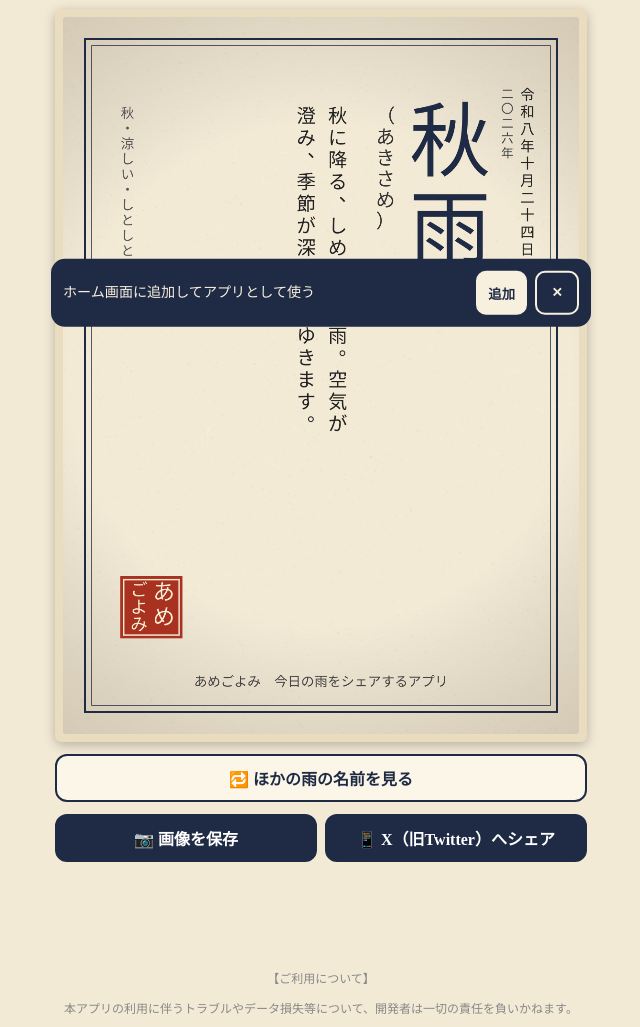
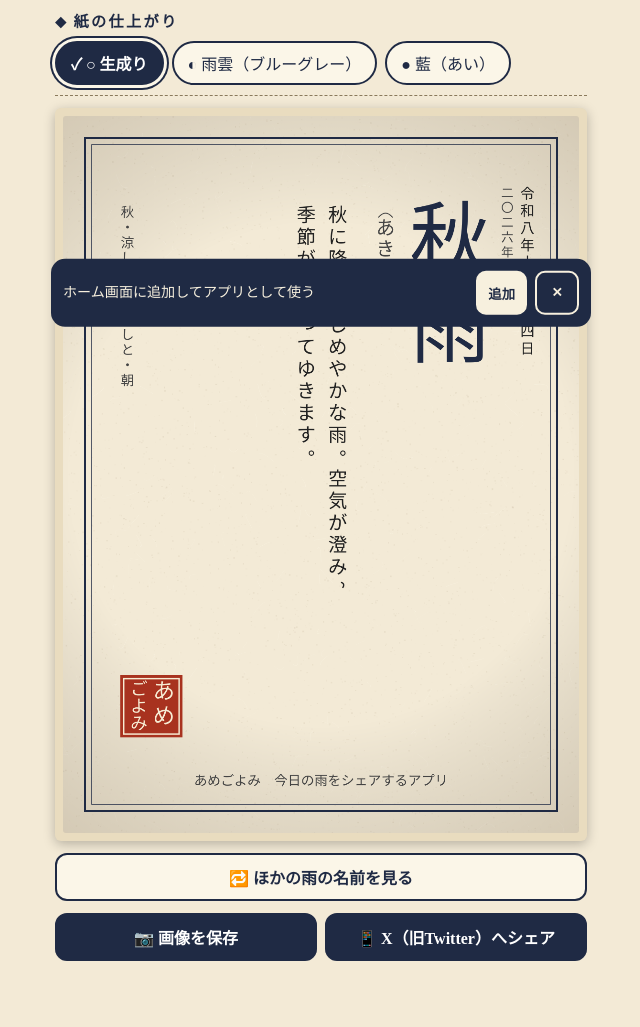
Before and after one commit to lblt-labo/amegoyomi, a plain HTML site: page index.html in a window 1280 px wide. Shown: the part 572-1599 px from the top of the page, without its empty margins (319-959 px from the left). Drawn offline with Linux system fonts and the light colour scheme.

Commit message:
Add files via upload

```diff
--- a/index.html
+++ b/index.html
@@ -89,6 +89,7 @@ main{max-width:560px;margin:0 auto;padding:14px 14px 0}
   <p class="lead">いま降っている雨をえらぶと、ぴったりの「雨の名前」が見つかります。</p>
   <div id="groups"></div>
   <section class="result" aria-live="polite">
+    <div class="group" style="text-align:left"><h2>紙の仕上がり</h2><div class="chips" id="themeBox"></div></div>
     <div class="cardwrap"><canvas id="card" width="1080" height="1500" role="img" aria-label="雨の和名カード"></canvas></div>
     <div class="row">
       <button class="btn sub" id="bNext" type="button">🔁 ほかの雨の名前を見る</button>
@@ -109,6 +110,7 @@ main{max-width:560px;margin:0 auto;padding:14px 14px 0}
       <li>「季節」「体感温度」「降り方」「時間帯」をタップして選びます。季節と時間帯は今の日時から自動で選ばれます。</li>
       <li>選んだ条件にいちばん近い雨の名前が、下のカードに表示されます。</li>
       <li>「ほかの雨の名前を見る」で、近い候補を順にめぐれます。</li>
+      <li>「紙の仕上がり」で、生成り・雨雲・藍から好みの色を選べます。選んだ色のまま画像になります。</li>
     </ol>
     <h3>画像の保存とシェア</h3>
     <ol>
@@ -283,79 +285,158 @@ function init() {
     return [wa, sei];
   }
 
+  /* ---------- 紙のテーマ ---------- */
+  var THEMES = {
+    kinari: { label: '生成り', mark: '○', bg: '#f3ead6', speck: '120,95,60', fiber: '255,250,235', vig: 'rgba(110,80,40,0.28)', ink: '#222222', main: '#1f2a44', sub: '#444444', frame: '#1f2a44', seal: '#a8321f', sealText: '#f7ecd4' },
+    ame:    { label: '雨雲（ブルーグレー）', mark: '◐', bg: '#c9d1d8', speck: '60,78,98', fiber: '255,255,255', vig: 'rgba(40,55,75,0.30)', ink: '#1b2530', main: '#14263d', sub: '#303e4d', frame: '#27384f', seal: '#9f2f1d', sealText: '#f3ece0' },
+    ai:     { label: '藍（あい）', mark: '●', bg: '#1f2a44', speck: '255,255,255', fiber: '255,255,255', vig: 'rgba(0,0,0,0.38)', ink: '#f3ead6', main: '#fbf3de', sub: '#d9cfb6', frame: '#e6dcc0', seal: '#c4402d', sealText: '#fbf3de' }
+  };
+  var themeKey = sget('ame_theme');
+  if (!THEMES[themeKey]) themeKey = 'kinari';
+
   /* ---------- カード描画（縦書きを自前レイアウト） ---------- */
   var FONT = '"Hiragino Mincho ProN","Yu Mincho","Noto Serif JP","MS PMincho",serif';
   var SMALL = 'ぁぃぅぇぉっゃゅょゎァィゥェォッャュョ';
+  var PAREN = '（）(）「」';
+  function isParen(ch) { return '（）()「」'.indexOf(ch) >= 0; }
+  function advOf(ch, size, step) { return isParen(ch) ? step * 0.62 : step; }
   function vch(ctx, ch, cx, y, size) {
     ctx.font = size + 'px ' + FONT;
-    if ('、。，．'.indexOf(ch) >= 0) { ctx.fillText(ch, cx + size * 0.55, y - size * 0.5); return; }
-    if (SMALL.indexOf(ch) >= 0) { ctx.fillText(ch, cx + size * 0.1, y - size * 0.1); return; }
+    var s = size;
+    if (ch === '。') { /* 縦書き: セルの右上に小さな丸 */
+      ctx.save(); ctx.strokeStyle = ctx.fillStyle; ctx.lineWidth = s * 0.055;
+      ctx.beginPath(); ctx.arc(cx + s * 0.27, y - s * 0.27, s * 0.115, 0, Math.PI * 2); ctx.stroke(); ctx.restore(); return;
+    }
+    if (ch === '、') { /* セルの右上に短い払い */
+      ctx.save(); ctx.strokeStyle = ctx.fillStyle; ctx.lineWidth = s * 0.07; ctx.lineCap = 'round';
+      ctx.beginPath(); ctx.moveTo(cx + s * 0.2, y - s * 0.4); ctx.quadraticCurveTo(cx + s * 0.38, y - s * 0.34, cx + s * 0.27, y - s * 0.14); ctx.stroke(); ctx.restore(); return;
+    }
+    if (ch === '（' || ch === '(') { /* ︵ */
+      ctx.save(); ctx.strokeStyle = ctx.fillStyle; ctx.lineWidth = s * 0.05; ctx.lineCap = 'round';
+      ctx.beginPath(); ctx.moveTo(cx - s * 0.36, y + s * 0.2); ctx.quadraticCurveTo(cx, y - s * 0.22, cx + s * 0.36, y + s * 0.2); ctx.stroke(); ctx.restore(); return;
+    }
+    if (ch === '）' || ch === ')') { /* ︶ */
+      ctx.save(); ctx.strokeStyle = ctx.fillStyle; ctx.lineWidth = s * 0.05; ctx.lineCap = 'round';
+      ctx.beginPath(); ctx.moveTo(cx - s * 0.36, y - s * 0.2); ctx.quadraticCurveTo(cx, y + s * 0.22, cx + s * 0.36, y - s * 0.2); ctx.stroke(); ctx.restore(); return;
+    }
+    if (SMALL.indexOf(ch) >= 0) { ctx.fillText(ch, cx + s * 0.12, y - s * 0.12); return; }
     if ('ー〜―'.indexOf(ch) >= 0) { ctx.save(); ctx.translate(cx, y); ctx.rotate(Math.PI / 2); ctx.fillText(ch, 0, 0); ctx.restore(); return; }
     ctx.fillText(ch, cx, y);
   }
   function vtext(ctx, text, cx, top, size, step) {
-    var y = top + size / 2;
-    for (var i = 0; i < text.length; i++) { vch(ctx, text[i], cx, y, size); y += step || size * 1.12; }
+    step = step || size * 1.12;
+    var y = top;
+    for (var i = 0; i < text.length; i++) {
+      var ch = text[i], a = advOf(ch, size, step);
+      vch(ctx, ch, cx, y + (isParen(ch) ? a / 2 : size / 2), size);
+      y += a;
+    }
   }
-  function wrap(text, n) {
-    var cols = [], cur = '';
-    for (var i = 0; i < text.length; i++) {
-      var c = text[i];
-      if (cur.length >= n && '、。'.indexOf(c) < 0) { cols.push(cur); cur = ''; }
-      cur += c;
+
+  /* 文節を意識した改行：読点・句点で区切り、長い文節は「ひらがな→漢字/カナ」の境目（文節の頭）で折る */
+  var NOSTART = '、。，．ー〜―' + SMALL + 'ゝゞ）)」';
+  function isHira(c) { return c >= '\u3041' && c <= '\u309f'; }
+  function isHead(c) { return (c >= '\u4e00' && c <= '\u9fff') || (c >= '\u30a1' && c <= '\u30fa') || c === '々'; }
+  function splitChunk(c, N, st) {
+    var out = [];
+    while (c.length > N) {
+      var cut = -1, i;
+      for (var pass = 0; pass < 2 && cut < 0; pass++) {
+        for (i = N; i >= Math.ceil(N * 0.4); i--) {
+          if (isHira(c[i - 1]) && isHead(c[i]) && NOSTART.indexOf(c[i]) < 0 && (pass === 1 || 'をにはでがもへとの、'.indexOf(c[i - 1]) >= 0)) { cut = i; break; }
+        }
+      }
+      if (cut < 0) { st.hard++; cut = N; while (cut > 1 && NOSTART.indexOf(c[cut]) >= 0) cut--; }
+      st.splits++; out.push(c.slice(0, cut)); c = c.slice(cut);
+    }
+    if (c) out.push(c);
+    return out;
+  }
+  function pack(text, N) {
+    var st = { hard: 0, splits: 0 }, chunks = text.match(/[^、。]*[、。]?/g) || [], pieces = [], i, cols = [], cur = '';
+    for (i = 0; i < chunks.length; i++) if (chunks[i]) pieces = pieces.concat(splitChunk(chunks[i], N, st));
+    for (i = 0; i < pieces.length; i++) {
+      if (cur && cur.length + pieces[i].length > N) { cols.push(cur); cur = ''; }
+      cur += pieces[i];
     }
     if (cur) cols.push(cur);
-    return cols;
+    return { cols: cols, cost: st.splits * 10 + st.hard * 100 + cols.length };
+  }
+  function layout(text, maxN) {
+    var N, res, best = null;
+    for (N = Math.max(8, Math.ceil(text.length / 5)); N <= maxN; N++) {
+      res = pack(text, N);
+      if (!best || res.cost < best.cost) best = res;
+    }
+    return (best || pack(text, maxN)).cols;
   }
   function rng(seed) { var s = seed; return function () { s = (s * 16807) % 2147483647; return s / 2147483647; }; }
 
   function drawCard() {
     var cv = $('card'); if (!cv) return;
     var ctx = cv.getContext('2d'); if (!ctx) return;
-    var W = 1080, H = 1500, r = cands[idx]; if (!r) return;
+    var W = 1080, H = 1500, r = cands[idx], T = THEMES[themeKey]; if (!r) return;
     ctx.clearRect(0, 0, W, H);
-    ctx.fillStyle = '#f3ead6'; ctx.fillRect(0, 0, W, H);
+    ctx.fillStyle = T.bg; ctx.fillRect(0, 0, W, H);
     var rd = rng(20261024), i;
-    for (i = 0; i < 5000; i++) { ctx.fillStyle = 'rgba(' + (120 + rd() * 60 | 0) + ',' + (95 + rd() * 50 | 0) + ',60,' + (rd() * 0.09).toFixed(3) + ')'; ctx.fillRect(rd() * W, rd() * H, 1 + rd() * 2.5, 1 + rd() * 2.5); }
+    for (i = 0; i < 5000; i++) { ctx.fillStyle = 'rgba(' + T.speck + ',' + (rd() * 0.09).toFixed(3) + ')'; ctx.fillRect(rd() * W, rd() * H, 1 + rd() * 2.5, 1 + rd() * 2.5); }
     ctx.lineWidth = 1;
-    for (i = 0; i < 380; i++) { var fx = rd() * W, fy = rd() * H; ctx.strokeStyle = 'rgba(255,250,235,' + (0.2 + rd() * 0.3).toFixed(2) + ')'; ctx.beginPath(); ctx.moveTo(fx, fy); ctx.quadraticCurveTo(fx + rd() * 30 - 15, fy + rd() * 30 - 15, fx + rd() * 60 - 30, fy + rd() * 60 - 30); ctx.stroke(); }
+    for (i = 0; i < 380; i++) { var fx = rd() * W, fy = rd() * H; ctx.strokeStyle = 'rgba(' + T.fiber + ',' + (0.12 + rd() * 0.25).toFixed(2) + ')'; ctx.beginPath(); ctx.moveTo(fx, fy); ctx.quadraticCurveTo(fx + rd() * 30 - 15, fy + rd() * 30 - 15, fx + rd() * 60 - 30, fy + rd() * 60 - 30); ctx.stroke(); }
     var g = ctx.createRadialGradient(W / 2, H / 2, H * 0.35, W / 2, H / 2, H * 0.78);
-    g.addColorStop(0, 'rgba(0,0,0,0)'); g.addColorStop(1, 'rgba(110,80,40,0.28)');
+    g.addColorStop(0, 'rgba(0,0,0,0)'); g.addColorStop(1, T.vig);
     ctx.fillStyle = g; ctx.fillRect(0, 0, W, H);
-    ctx.strokeStyle = '#1f2a44'; ctx.lineWidth = 4; ctx.strokeRect(46, 46, W - 92, H - 92);
+    ctx.strokeStyle = T.frame; ctx.lineWidth = 4; ctx.strokeRect(46, 46, W - 92, H - 92);
     ctx.lineWidth = 1.5; ctx.strokeRect(60, 60, W - 120, H - 120);
 
-    ctx.textAlign = 'center'; ctx.textBaseline = 'middle'; ctx.fillStyle = '#222';
+    ctx.textAlign = 'center'; ctx.textBaseline = 'middle';
     var d = dateTexts();
-    vtext(ctx, d[0], W - 108, 150, 30, 36);
-    ctx.fillStyle = '#444'; vtext(ctx, d[1], W - 150, 150, 26, 31);
+    ctx.fillStyle = T.ink; vtext(ctx, d[0], W - 108, 150, 30, 36);
+    ctx.fillStyle = T.sub; vtext(ctx, d[1], W - 150, 150, 26, 31);
 
-    ctx.fillStyle = '#1f2a44';
+    ctx.fillStyle = T.main;
     var ns = Math.min(170, Math.floor(860 / r[0].length)), nx = W - 270;
     vtext(ctx, r[0], nx, 190, ns, ns * 1.08);
-    ctx.fillStyle = '#333';
+    ctx.fillStyle = T.sub;
     var rx = nx - ns / 2 - 50;
     vtext(ctx, '（' + r[1] + '）', rx, 190, 40, 44);
-    ctx.fillStyle = '#222';
-    var cols = wrap(r[6], 15), dx = rx - 100;
+    ctx.fillStyle = T.ink;
+    var cols = layout(r[6], 18), dx = rx - 100;
     cols.forEach(function (c, k) { vtext(ctx, c, dx - k * 66, 190, 40, 46); });
 
-    ctx.fillStyle = '#555';
-    var cond = [sel.season, sel.temp, sel.type, sel.time].join('・');
-    vtext(ctx, cond, 135, 190, 28, 32);
+    ctx.fillStyle = T.sub;
+    vtext(ctx, [sel.season, sel.temp, sel.type, sel.time].join('・'), 135, 190, 28, 32);
 
     var sx = 120, sy = H - 330, ss = 130;
-    ctx.fillStyle = '#a8321f'; ctx.fillRect(sx, sy, ss, ss);
-    ctx.strokeStyle = '#f3ead6'; ctx.lineWidth = 3; ctx.strokeRect(sx + 7, sy + 7, ss - 14, ss - 14);
-    ctx.fillStyle = '#f7ecd4';
+    ctx.fillStyle = T.seal; ctx.fillRect(sx, sy, ss, ss);
+    ctx.strokeStyle = T.sealText; ctx.lineWidth = 3; ctx.strokeRect(sx + 7, sy + 7, ss - 14, ss - 14);
+    ctx.fillStyle = T.sealText;
     vtext(ctx, 'あめ', sx + ss * 0.7, sy + 14, 46, 52);
     vtext(ctx, 'ごよみ', sx + ss * 0.3, sy + 14, 36, 36);
 
-    ctx.fillStyle = '#444'; ctx.font = '28px ' + FONT; ctx.textBaseline = 'alphabetic';
+    ctx.fillStyle = T.sub; ctx.font = '28px ' + FONT; ctx.textBaseline = 'alphabetic';
     ctx.fillText('あめごよみ　今日の雨をシェアするアプリ', W / 2, H - 100);
 
     cardBlob = null;
     try { cv.toBlob(function (b) { cardBlob = b; }, 'image/png'); } catch (e) {}
+  }
+
+  /* 紙の仕上がり切り替え */
+  function buildThemes() {
+    var box = $('themeBox'); if (!box) return;
+    box.innerHTML = '';
+    Object.keys(THEMES).forEach(function (k) {
+      var b = document.createElement('button');
+      b.type = 'button'; b.className = 'chip'; b.textContent = THEMES[k].mark + ' ' + THEMES[k].label;
+      b.setAttribute('aria-pressed', k === themeKey ? 'true' : 'false');
+      b.addEventListener('click', function () {
+        themeKey = k; sset('ame_theme', k);
+        var all = box.querySelectorAll('.chip');
+        for (var i = 0; i < all.length; i++) all[i].setAttribute('aria-pressed', all[i] === b ? 'true' : 'false');
+        if (navigator.vibrate) { try { navigator.vibrate(10); } catch (e) {} }
+        drawCard(); setNote('🎨 紙の仕上がり：' + THEMES[k].label);
+      });
+      box.appendChild(b);
+    });
   }
 
   function refresh() { judge(); drawCard(); setNote(''); }
@@ -479,6 +560,7 @@ function init() {
 
   /* ---------- 起動 ---------- */
   buildChips();
+  buildThemes();
   refresh();
   lock();
   try { if (document.fonts && document.fonts.ready) document.fonts.ready.then(drawCard); } catch (e) {}
```
